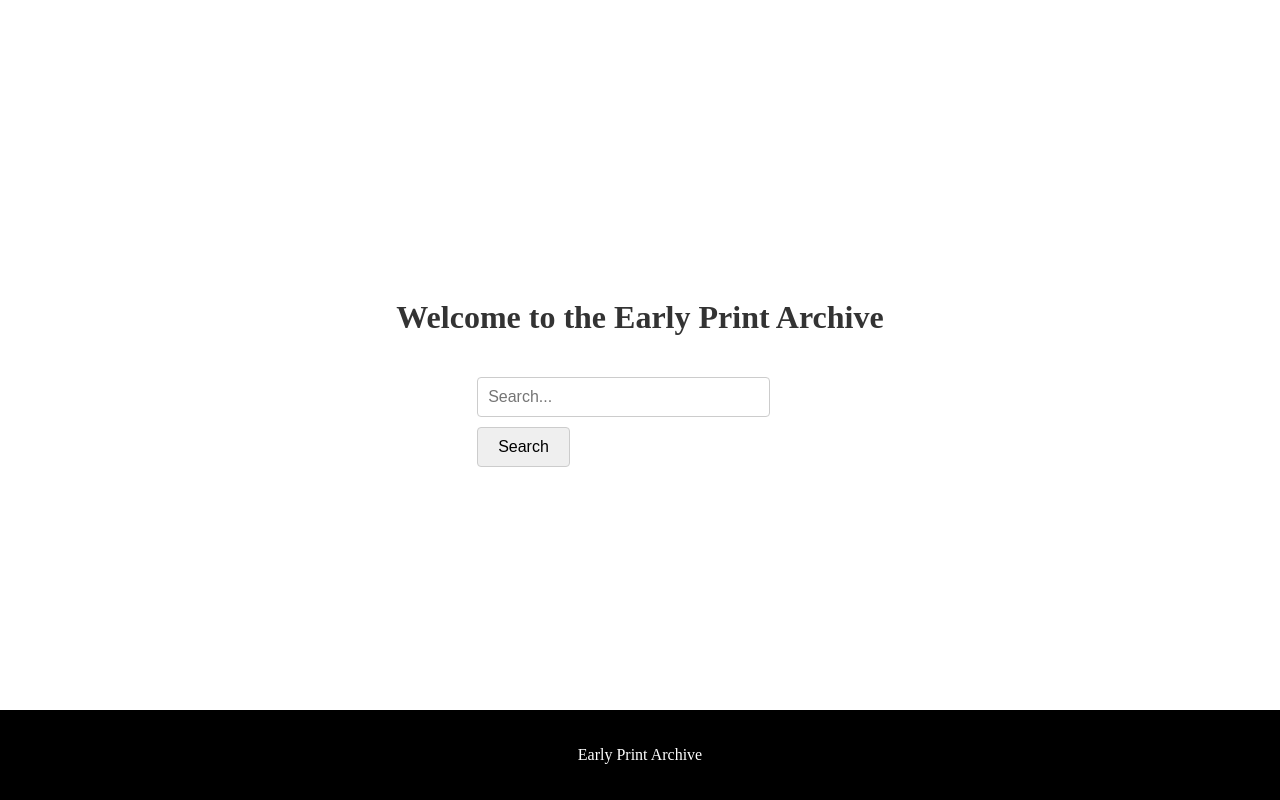
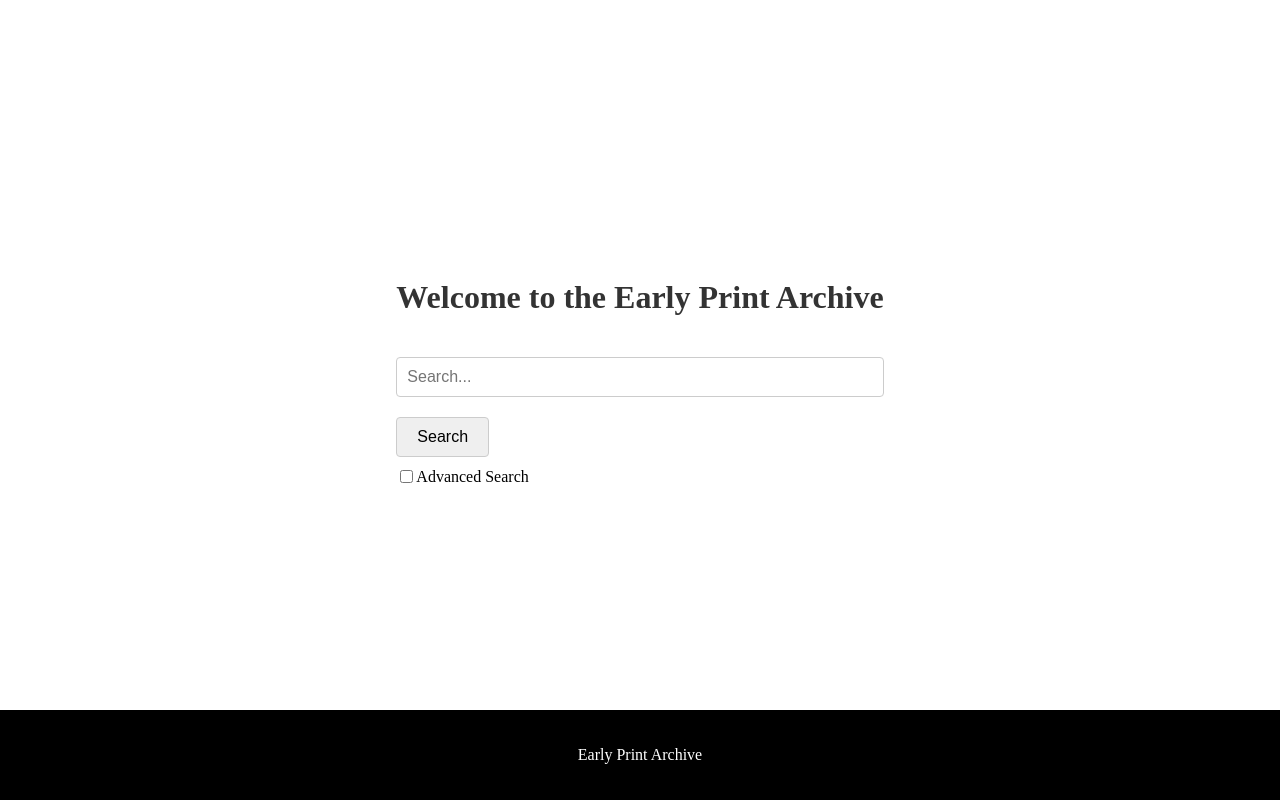
Before and after one commit to aerithnetzer/earlyprintv2, a Django app: page / in a window 1280 px wide. Run offline with Django 5.2, Linux system fonts and the light colour scheme; style sheets or scripts are compiled from the project's sources; some libraries are stand-ins or nearby versions.

Commit message:
Feature add: Advanced search on index

```diff
--- a/earlyprint/templates/earlyprint/index.html
+++ b/earlyprint/templates/earlyprint/index.html
@@ -24,6 +24,28 @@
         }
         .search-container {
             margin-top: 20px;
+            width: 100%;
+            max-width: 600px;
+        }
+        .advanced-search-options {
+            display: none;
+            margin-top: 15px;
+            padding: 15px;
+            border: 1px solid #ddd;
+            border-radius: 5px;
+            background-color: #f9f9f9;
+        }
+        .advanced-search-options.visible {
+            display: block;
+        }
+        .search-field {
+            margin-bottom: 10px;
+            width: 100%;
+        }
+        .advanced-toggle {
+            margin-top: 10px;
+            display: flex;
+            align-items: center;
         }
     </style>
 </head>
@@ -32,11 +54,37 @@
         <h1>Welcome to the Early Print Archive</h1>
         <div class="search-container">
             <form method="GET" action="{% url 'search_results' %}">
-                <input type="text" name="query" placeholder="Search..." class="search-bar">
+                <input type="text" name="query" placeholder="Search..." class="search-bar search-field">
                 <button type="submit" class="search-button">Search</button>
+
+                <div class="advanced-toggle">
+                    <input type="checkbox" id="advanced-search-toggle">
+                    <label for="advanced-search-toggle">Advanced Search</label>
+                </div>
+
+                <div class="advanced-search-options" id="advanced-search-fields">
+                    <div class="search-field">
+                        <label for="author">Author:</label>
+                        <input type="text" name="author" id="author">
+                    </div>
+                    <div class="search-field">
+                        <label for="year">Year:</label>
+                        <input type="text" name="year" id="year">
+                    </div>
+                    <div class="search-field">
+                        <label for="publisher">Publisher:</label>
+                        <input type="text" name="publisher" id="publisher">
+                    </div>
+                </div>
             </form>
         </div>
     </div>
     {% include 'earlyprint/partials/footer.html' %}
+
+    <script>
+        document.getElementById('advanced-search-toggle').addEventListener('change', function() {
+            document.getElementById('advanced-search-fields').classList.toggle('visible');
+        });
+    </script>
 </body>
 </html>
--- a/earlyprint/views.py
+++ b/earlyprint/views.py
@@ -53,22 +53,50 @@ def view_json_object(request, pk):
 
 
 def search_results(request):
-    query = request.GET.get("query")
+    query = request.GET.get("query", "")
+    author = request.GET.get("author", "")
+    year = request.GET.get("year", "")
+    publisher = request.GET.get("publisher", "")
+
+    results = Work.objects.all()
+
+    # Apply filters based on provided parameters
     if query:
-        results = Work.objects.filter(json_data__icontains=query)[:10]
-        # Create a list of dictionaries with work and title
-        results_with_titles = []
-        for result in results:
-            title = (
-                result.json_data.get("TEI", {})
-                .get("teiHeader", {})
-                .get("fileDesc", {})
-                .get("titleStmt", {})
-                .get("title", "No title available")
-            )
-            results_with_titles.append({"work": result, "title": title})
-    else:
-        results_with_titles = []
+        results = results.filter(json_data__icontains=query)
+
+    # Filter by author if provided
+    if author:
+        results = results.filter(
+            json_data__TEI__teiHeader__fileDesc__titleStmt__author__icontains=author
+        )
+
+    # Filter by year if provided
+    if year:
+        results = results.filter(
+            json_data__TEI__teiHeader__fileDesc__publicationStmt__date__icontains=year
+        )
+
+    # Filter by publisher if provided
+    if publisher:
+        results = results.filter(
+            json_data__TEI__teiHeader__fileDesc__publicationStmt__publisher__icontains=publisher
+        )
+
+    # Limit results to avoid overwhelming the page
+    results = results[:10]
+
+    # Create a list of dictionaries with work and title
+    results_with_titles = []
+    for result in results:
+        title = (
+            result.json_data.get("TEI", {})
+            .get("teiHeader", {})
+            .get("fileDesc", {})
+            .get("titleStmt", {})
+            .get("title", "No title available")
+        )
+        results_with_titles.append({"work": result, "title": title})
+
     return render(
         request, "earlyprint/search_results.html", {"results": results_with_titles}
     )
```
Also changed, not shown: 2 other files.
